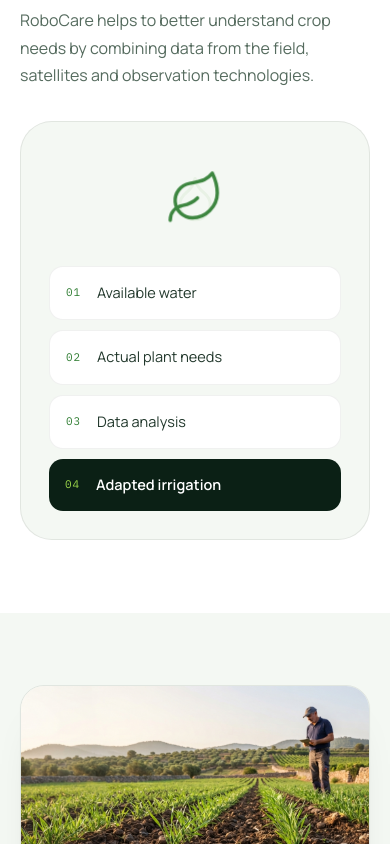
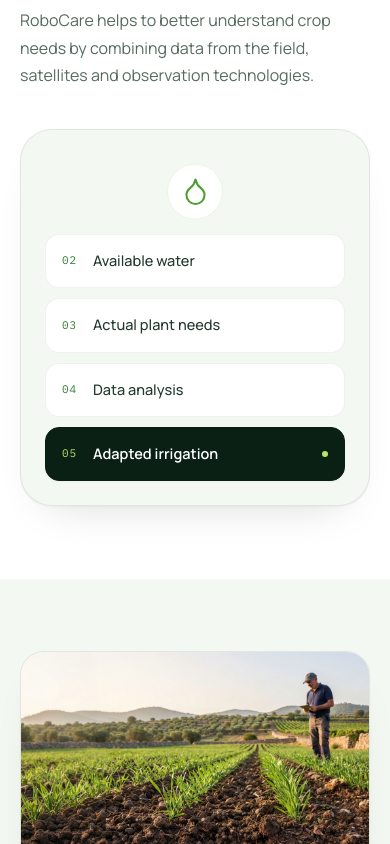
Before and after one commit to hanahmani/robocare-website, a Next.js app: page /en/durabilite in a window 390 px wide. Shown: the part 5340-6184 px from the top of the page. Built offline with nearby package versions, Linux system fonts and the light colour scheme; no server answers.

Commit message:
feat: enhance Ecosystem, Footprint, and Water sections with animations and improved layout

```diff
--- a/sections/sustainability/EcosystemSection.tsx
+++ b/sections/sustainability/EcosystemSection.tsx
@@ -1,11 +1,12 @@
 'use client';
 
+import { motion } from 'framer-motion';
 import { Leaf } from 'lucide-react';
 import { useTranslation } from '@/i18n';
 import { Section } from '@/components/ui/Section';
 import { Reveal } from '@/components/animations/Reveal';
 import { Stagger, StaggerItem } from '@/components/animations/Stagger';
-import { Card } from '@/components/ui/Card';
+import { usePrefersReducedMotion } from '@/hooks/usePrefersReducedMotion';
 import { cn } from '@/lib/utils';
 import { ECOSYSTEM_CARDS } from '@/lib/data/sustainability';
 
@@ -13,6 +14,7 @@ import { ECOSYSTEM_CARDS } from '@/lib/data/sustainability';
 export function EcosystemSection() {
   const { t, d } = useTranslation();
   const cards = d.sustainability.ecosystem.cards;
+  const reduced = usePrefersReducedMotion();
 
   return (
     <Section>
@@ -21,25 +23,62 @@ export function EcosystemSection() {
         <h2 className="mt-4 text-h2-alt">{t('sustainability.ecosystem.title')}</h2>
       </Reveal>
 
-      <div className="mt-section-gap grid gap-10 lg:grid-cols-[300px_1fr] lg:items-center lg:gap-14">
-        <Reveal from="scale" className="mx-auto w-full max-w-[280px] lg:mx-0">
+      <div className="mt-section-gap grid gap-10 lg:grid-cols-[330px_minmax(0,1fr)] lg:items-center lg:gap-16">
+        <Reveal from="scale" className="mx-auto w-full max-w-[300px] lg:mx-0">
           <div className="relative aspect-square w-full">
             <svg viewBox="0 0 300 300" aria-hidden className="absolute inset-0 h-full w-full">
               <circle cx="150" cy="150" r="140" className="fill-sage-50" />
-              <circle
+              <motion.circle
                 cx="150"
                 cy="150"
                 r="118"
-                className="animate-[spinSlow_80s_linear_infinite] fill-none stroke-sage-300 motion-reduce:animate-none"
+                className="fill-none stroke-sage-300"
                 strokeWidth="1.5"
                 strokeDasharray="4 14"
                 style={{ transformOrigin: '150px 150px' }}
+                animate={reduced ? undefined : { rotate: 360 }}
+                transition={{ duration: 80, repeat: Infinity, ease: 'linear' }}
               />
-              <circle cx="150" cy="150" r="88" className="fill-sage-200" />
+              <motion.circle
+                cx="150"
+                cy="150"
+                r="88"
+                className="fill-sage-200"
+                animate={reduced ? undefined : { scale: [1, 1.025, 1] }}
+                transition={{ duration: 5, repeat: Infinity, ease: 'easeInOut' }}
+                style={{ transformOrigin: '150px 150px' }}
+              />
+              <motion.circle
+                cx="150"
+                cy="150"
+                r="88"
+                className="fill-none stroke-leaf-500"
+                strokeWidth="1"
+                initial={false}
+                animate={reduced ? undefined : { scale: [0.96, 1.22], opacity: [0, 0.22, 0] }}
+                transition={{ duration: 4.8, repeat: Infinity, ease: 'easeOut' }}
+                style={{ transformOrigin: '150px 150px' }}
+              />
+              <motion.circle
+                cx="150"
+                cy="32"
+                r="3.5"
+                className="fill-leaf-500"
+                style={{ transformOrigin: '150px 150px' }}
+                animate={reduced ? undefined : { rotate: 360 }}
+                transition={{ duration: 16, repeat: Infinity, ease: 'linear' }}
+              />
+              <circle cx="150" cy="150" r="103" className="fill-none stroke-sage-200" strokeWidth="1" />
               <circle cx="150" cy="150" r="56" className="fill-white" />
             </svg>
             <div className="absolute left-1/2 top-1/2 flex -translate-x-1/2 -translate-y-1/2 flex-col items-center gap-1.5 text-center">
-              <Leaf size={26} className="text-leaf-600" aria-hidden />
+              <motion.span
+                className="inline-flex"
+                animate={reduced ? undefined : { y: [0, -3, 0], rotate: [0, -4, 0] }}
+                transition={{ duration: 4.5, repeat: Infinity, ease: 'easeInOut' }}
+              >
+                <Leaf size={26} className="text-leaf-600" aria-hidden />
+              </motion.span>
               <p className="text-[15px] font-semibold text-ink-900">
                 {t('sustainability.ecosystem.emblemTitle')}
               </p>
@@ -53,14 +92,23 @@ export function EcosystemSection() {
         <Stagger className="grid gap-3.5 sm:grid-cols-2">
           {ECOSYSTEM_CARDS.map(({ id, featured }) => (
             <StaggerItem key={id} className={cn('h-full', featured && 'sm:col-span-2')}>
-              <Card tone={featured ? 'dark' : 'white'} interactive className="p-6">
+              <motion.article
+                className={cn(
+                  'flex h-full flex-col rounded-tile border p-6 transition-[border-color,box-shadow] duration-base ease-premium',
+                  featured
+                    ? 'border-forest-900 bg-forest-900 text-white shadow-soft'
+                    : 'border-forest-950/[0.08] bg-white text-ink-900 shadow-soft hover:border-sage-300',
+                )}
+                whileHover={reduced ? undefined : { y: -3 }}
+                transition={{ duration: 0.22, ease: 'easeOut' }}
+              >
                 <h3 className={cn('text-[16px]', featured ? 'text-white' : 'text-ink-900')}>
                   {cards[id].title}
                 </h3>
                 <p className={cn('mt-2 text-[13.5px] leading-[1.65]', featured ? 'text-white/70' : 'text-ink-500')}>
                   {cards[id].text}
                 </p>
-              </Card>
+              </motion.article>
             </StaggerItem>
           ))}
         </Stagger>
--- a/sections/sustainability/WaterSection.tsx
+++ b/sections/sustainability/WaterSection.tsx
@@ -1,7 +1,8 @@
 'use client';
 
+import { useState } from 'react';
 import { motion } from 'framer-motion';
-import { Droplet, Leaf } from 'lucide-react';
+import { Droplet } from 'lucide-react';
 import { useTranslation } from '@/i18n';
 import { Section } from '@/components/ui/Section';
 import { Reveal } from '@/components/animations/Reveal';
@@ -9,72 +10,85 @@ import { usePrefersReducedMotion } from '@/hooks/usePrefersReducedMotion';
 import { cn, pad2 } from '@/lib/utils';
 import { WATER_STEPS } from '@/lib/data/sustainability';
 
-const MORPH_TIMES = [0, 0.36, 0.5, 0.86, 1] as const;
-
-/** L'eau : texte d'intro puis chaîne de décision en 4 étapes, avec un pictogramme goutte → feuille. */
+/** L'eau : introduction et parcours de décision en quatre étapes. */
 export function WaterSection() {
   const { t, d } = useTranslation();
   const steps = d.sustainability.water.steps;
   const reduced = usePrefersReducedMotion();
+  const [activeIndex, setActiveIndex] = useState(WATER_STEPS.length - 1);
 
   return (
     <Section>
-      <div className="grid gap-8 lg:grid-cols-2 lg:items-center lg:gap-14">
+      <div className="grid gap-10 lg:grid-cols-2 lg:items-center lg:gap-16">
         <Reveal className="min-w-0">
           <p className="eyebrow text-leaf-600">{t('sustainability.water.eyebrow')}</p>
-          <h2 className="mt-4 text-h2-alt">{t('sustainability.water.title')}</h2>
-          <p className="mt-5 text-body text-ink-500">{t('sustainability.water.lead1')}</p>
-          <p className="mt-3.5 text-body text-ink-500">{t('sustainability.water.lead2')}</p>
+          <h2 className="mt-4 max-w-[620px] text-h2-alt">{t('sustainability.water.title')}</h2>
+          <div className="mt-5 max-w-[610px] space-y-3.5 text-body text-ink-500">
+            <p>{t('sustainability.water.lead1')}</p>
+            <p>{t('sustainability.water.lead2')}</p>
+          </div>
         </Reveal>
 
         <Reveal from="right" className="min-w-0">
-          <div className="flex flex-col gap-5 rounded-panel border border-forest-950/[0.08] bg-sage-50 p-7 sm:p-9">
-            <div aria-hidden className="relative flex h-24 items-center justify-center">
-              {reduced ? (
-                <Droplet size={60} strokeWidth={1.4} className="text-leaf-500" />
-              ) : (
-                <>
+          <div className="rounded-panel border border-forest-950/[0.08] bg-sage-50 p-6 shadow-soft sm:p-8">
+            <div aria-hidden className="flex h-20 items-center justify-center sm:h-24">
               <motion.div
-                    className="absolute"
-                    animate={{ opacity: [1, 1, 0, 0, 1], scale: [1, 1, 0.86, 0.86, 1] }}
-                    transition={{ duration: 7, repeat: Infinity, ease: 'easeInOut', times: MORPH_TIMES }}
+                animate={reduced ? undefined : { y: [0, -4, 0] }}
+                transition={{ duration: 3.6, repeat: Infinity, ease: 'easeInOut' }}
+                className="grid h-14 w-14 place-items-center rounded-full border border-sage-200 bg-white"
               >
-                    <Droplet size={60} strokeWidth={1.4} className="text-leaf-500" />
+                <Droplet size={31} strokeWidth={1.6} className="text-leaf-500" />
               </motion.div>
-                  <motion.div
-                    className="absolute"
-                    animate={{ opacity: [0, 0, 1, 1, 0], scale: [0.86, 0.86, 1, 1, 0.86] }}
-                    transition={{ duration: 7, repeat: Infinity, ease: 'easeInOut', times: MORPH_TIMES }}
-                  >
-                    <Leaf size={60} strokeWidth={1.4} className="text-leaf-600" />
-                  </motion.div>
-                </>
-              )}
             </div>
 
             <ol className="m-0 flex list-none flex-col gap-2.5 p-0">
-              {WATER_STEPS.map(({ id, featured }, index) => (
-                <li
+              {WATER_STEPS.map(({ id }, index) => {
+                const isActive = index === activeIndex;
+
+                return (
+                  <motion.li
                     key={id}
+                    initial={reduced ? false : { opacity: 0, y: 12 }}
+                    whileInView={{ opacity: 1, y: 0 }}
+                    viewport={{ once: true, amount: 0.3 }}
+                    transition={{ delay: index * 0.08, duration: 0.38, ease: 'easeOut' }}
+                  >
+                    <motion.button
+                      type="button"
+                      onClick={() => setActiveIndex(index)}
+                      onMouseEnter={() => setActiveIndex(index)}
+                      aria-pressed={isActive}
                       className={cn(
-                    'flex items-center gap-4 rounded-field px-4 py-4 text-[14.5px] leading-[1.4]',
-                    featured
-                      ? 'bg-forest-900 text-white'
-                      : 'border border-forest-950/[0.06] bg-white text-ink-700',
+                        'flex w-full items-center gap-4 rounded-field border px-4 py-4 text-left text-[14.5px] leading-[1.4] transition-colors duration-base focus-visible:outline-none focus-visible:ring-2 focus-visible:ring-leaf-500 focus-visible:ring-offset-2',
+                        isActive
+                          ? 'border-forest-900 bg-forest-900 text-white shadow-soft'
+                          : 'border-forest-950/[0.06] bg-white text-ink-700 hover:border-sage-300',
                       )}
+                      whileHover={reduced ? undefined : { y: -2 }}
+                      whileTap={reduced ? undefined : { scale: 0.995 }}
+                      transition={{ duration: 0.22, ease: 'easeOut' }}
                     >
                       <span
                         dir="ltr"
                         className={cn(
                           'font-mono text-[11px] tracking-[0.08em] tabular-nums',
-                      featured ? 'text-lime-500' : 'text-leaf-600',
+                          isActive ? 'text-lime-400' : 'text-leaf-600',
                         )}
                       >
-                    {pad2(index)}
+                        {pad2(index + 1)}
                       </span>
-                  <span className={featured ? 'font-semibold' : undefined}>{steps[id]}</span>
-                </li>
-              ))}
+                      <span className={isActive ? 'font-semibold' : 'font-medium'}>{steps[id]}</span>
+                      {isActive ? (
+                        <motion.span
+                          layoutId="active-water-step"
+                          className="ml-auto h-1.5 w-1.5 rounded-full bg-lime-400"
+                          transition={{ type: 'spring', stiffness: 340, damping: 28 }}
+                        />
+                      ) : null}
+                    </motion.button>
+                  </motion.li>
+                );
+              })}
             </ol>
           </div>
         </Reveal>
```
Also changed, not shown: sections/sustainability/FootprintSection.tsx (+71 -46 lines). Lines whose indentation alone changed are shown as unchanged.
